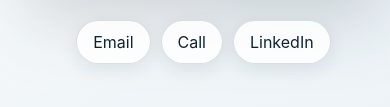
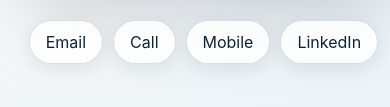
Before and after one commit to GaryPalfreman/Digital-Business-Card, a plain HTML site: page index.html in a window 390 px wide. Shown: the part 285-392 px from the top of the page. Drawn offline with Linux system fonts and the light colour scheme.

Commit message:
Update LinkedIn URL and add mobile contact option

```diff
--- a/index.html
+++ b/index.html
@@ -99,7 +99,8 @@
     <div class="controls" aria-label="Contact Gary">
       <a class="btn" href="mailto:gpalfreman@geicp.com">Email</a>
       <a class="btn" href="tel:+61393201111">Call</a>
-      <a class="btn" href="https://www.linkedin.com/in/gary-p-7976b2ba/">LinkedIn</a>
+      <a class="btn" href="tel:+61480580414">Mobile</a>
+      <a class="btn" href="https://www.linkedin.com/in/garypalfreman/">LinkedIn</a>
     </div>
 
   </main>
```
